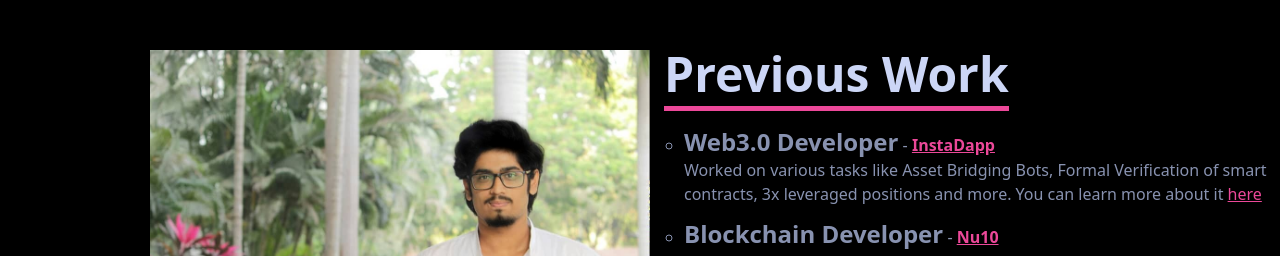
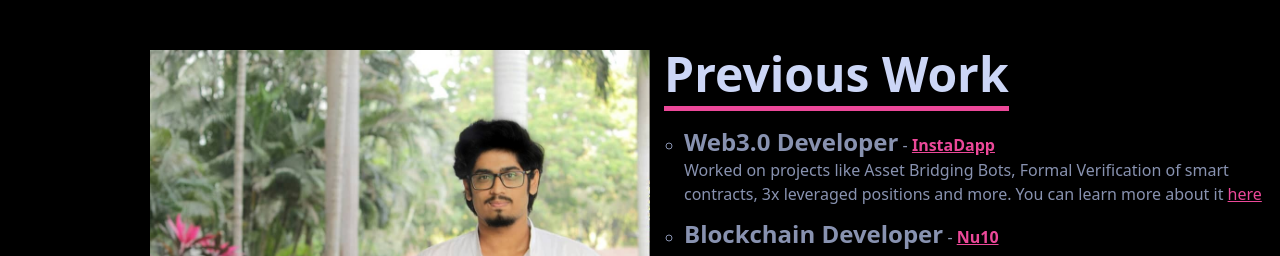
Before and after one commit to Rushanksavant/Portfolio, a React (Create React App) app: page / in a window 1280 px wide. Shown: the part 840-1096 px from the top of the page. Built offline with nearby package versions, Linux system fonts and the light colour scheme.

Commit message:
exp edit

```diff
--- a/src/components/About.js
+++ b/src/components/About.js
@@ -24,7 +24,7 @@ export default function About() {
                     </u>
                   </a>{' '}
                   <br></br>
-                  Worked on various tasks like Asset Bridging Bots, Formal
+                  Worked on projects like Asset Bridging Bots, Formal
                   Verification of smart contracts, 3x leveraged positions and
                   more. You can learn more about it{' '}
                   <a href='https://github.com/Rushanksavant/InstaDapp-Tasks'>
```
